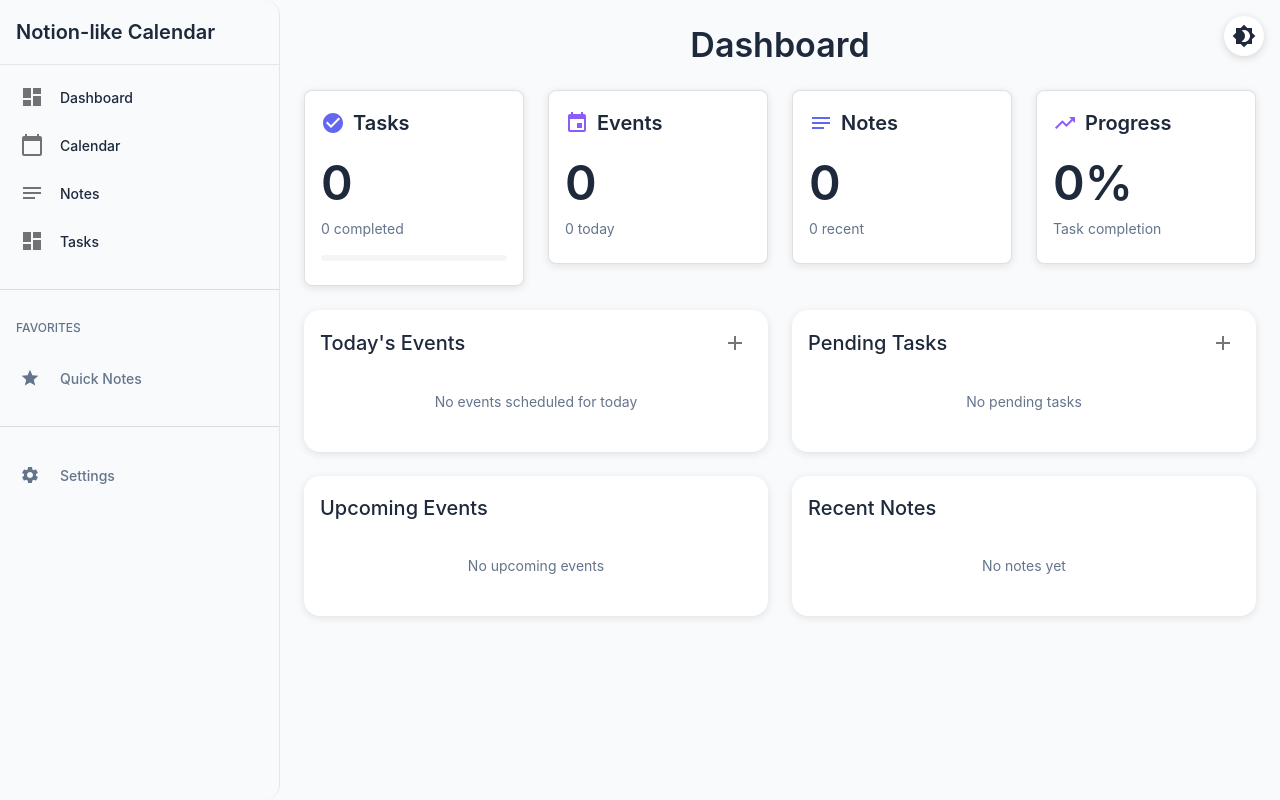
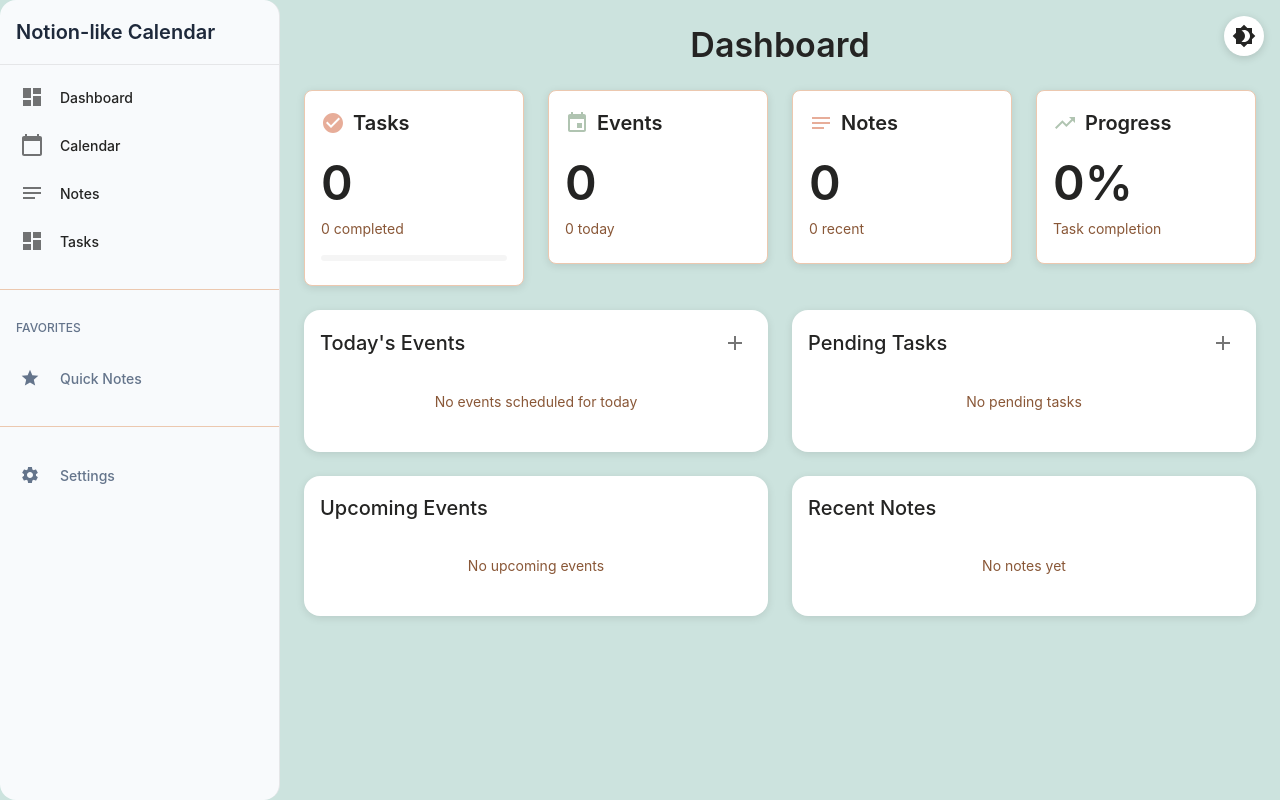
Before and after one commit to Kanak-75/NexaNote, a React (Create React App) app: page / in a window 1280 px wide. Built offline with nearby package versions, Linux system fonts and the light colour scheme; the HTML template or start-up script is replaced by a standard one.

Commit message:
hello guys <3

```diff
--- a/public/index.html
+++ b/public/index.html
@@ -16,6 +16,19 @@
       href="https://fonts.googleapis.com/css?family=Roboto:300,400,500,700&display=swap"
     />
     <link
+      rel="preconnect"
+      href="https://fonts.googleapis.com"
+    />
+    <link
+      rel="preconnect"
+      href="https://fonts.gstatic.com"
+      crossorigin
+    />
+    <link
+      href="https://fonts.googleapis.com/css2?family=Quicksand:wght@500;700&display=swap"
+      rel="stylesheet"
+    />
+    <link
       rel="stylesheet"
       href="https://fonts.googleapis.com/icon?family=Material+Icons"
     />
--- a/src/App.tsx
+++ b/src/App.tsx
@@ -15,18 +15,19 @@ const lightTheme = createTheme({
   palette: {
     mode: 'light',
     primary: {
-      main: '#6366f1',
+      main: '#e7ad99', // warm blush accent
     },
     secondary: {
-      main: '#8b5cf6',
+      main: '#b0c4b1', // sage
     },
     background: {
-      default: '#f8fafc',
+      default: '#cce3de', // soft mint canvas
       paper: '#ffffff',
     },
+    divider: '#ecc8af',
     text: {
-      primary: '#1e293b',
-      secondary: '#64748b',
+      primary: '#242423',
+      secondary: '#895737',
     },
   },
   typography: {
@@ -71,18 +72,19 @@ const darkTheme = createTheme({
   palette: {
     mode: 'dark',
     primary: {
-      main: '#818cf8',
+      main: '#e7ad99',
     },
     secondary: {
-      main: '#a78bfa',
+      main: '#b0c4b1',
     },
     background: {
-      default: '#0f172a',
-      paper: '#1e293b',
+      default: '#242423',
+      paper: '#2e2e2e',
     },
+    divider: '#895737',
     text: {
-      primary: '#f1f5f9',
-      secondary: '#94a3b8',
+      primary: '#cce3de',
+      secondary: '#b0c4b1',
     },
   },
   typography: {
--- a/src/components/Calendar.tsx
+++ b/src/components/Calendar.tsx
@@ -154,11 +154,11 @@ const Calendar: React.FC<CalendarProps> = ({
         <IconButton
           onClick={() => setCurrentDate(subMonths(currentDate, 1))}
           sx={{
-            backgroundColor: 'background.paper',
-            color: 'text.primary',
+            backgroundColor: '#ffffff',
+            color: '#242423',
             boxShadow: '0 2px 8px rgba(0,0,0,0.1)',
             '&:hover': {
-              backgroundColor: 'action.hover',
+              backgroundColor: '#ecc8af',
               transform: 'scale(1.05)'
             },
             transition: 'all 0.2s ease'
@@ -171,8 +171,8 @@ const Calendar: React.FC<CalendarProps> = ({
           sx={{
             flex: 1,
             textAlign: 'center',
-            fontWeight: 600,
-            color: 'text.primary'
+            fontWeight: 700,
+            color: '#242423'
           }}
         >
           {format(currentDate, 'MMMM yyyy')}
@@ -180,11 +180,11 @@ const Calendar: React.FC<CalendarProps> = ({
         <IconButton
           onClick={() => setCurrentDate(addMonths(currentDate, 1))}
           sx={{
-            backgroundColor: 'background.paper',
-            color: 'text.primary',
+            backgroundColor: '#ffffff',
+            color: '#242423',
             boxShadow: '0 2px 8px rgba(0,0,0,0.1)',
             '&:hover': {
-              backgroundColor: 'action.hover',
+              backgroundColor: '#ecc8af',
               transform: 'scale(1.05)'
             },
             transition: 'all 0.2s ease'
@@ -197,11 +197,11 @@ const Calendar: React.FC<CalendarProps> = ({
       <Paper
         elevation={2}
         sx={{
-          borderRadius: 2,
+          borderRadius: 4,
           overflow: 'hidden',
-          backgroundColor: 'background.paper',
-          border: '1px solid',
-          borderColor: 'divider'
+          backgroundColor: '#ffffff',
+          border: '2px solid',
+          borderColor: '#ecc8af'
         }}
       >
         <Grid container>
@@ -218,15 +218,15 @@ const Calendar: React.FC<CalendarProps> = ({
                   sx={{
                     p: 2,
                     textAlign: 'center',
-                    borderBottom: '1px solid',
-                    borderColor: 'divider',
-                    backgroundColor: 'background.paper',
+                    borderBottom: '2px solid',
+                    borderColor: '#ecc8af',
+                    backgroundColor: '#ffffff',
                   }}
                 >
-                  <Typography variant="body2" sx={{ fontWeight: 600, color: 'text.secondary', mb: 0.5 }}>
+                  <Typography variant="body2" sx={{ fontWeight: 700, color: '#895737', letterSpacing: 1, mb: 0.5 }}>
                     {day}
                   </Typography>
-                  <Typography variant="caption" sx={{ color: 'text.disabled' }}>
+                  <Typography variant="caption" sx={{ color: '#b0c4b1' }}>
                     {format(dayDate, 'd')}
                   </Typography>
                 </Box>
@@ -248,13 +248,13 @@ const Calendar: React.FC<CalendarProps> = ({
                     p: 1.5,
                     borderBottom: '1px solid',
                     borderRight: '1px solid',
-                    borderColor: 'divider',
-                    backgroundColor: isToday ? 'primary.light' : 'background.paper',
+                    borderColor: '#ecc8af',
+                    backgroundColor: isToday ? '#ffece4' : '#ffffff',
                     cursor: 'pointer',
                     position: 'relative',
                     transition: 'all 0.2s ease',
                     '&:hover': {
-                      backgroundColor: isToday ? 'primary.main' : 'action.hover',
+                      backgroundColor: isToday ? '#e7ad99' : '#f6f9f8',
                       transform: 'scale(1.01)',
                       zIndex: 1,
                       boxShadow: '0 4px 12px rgba(0,0,0,0.1)',
@@ -266,8 +266,8 @@ const Calendar: React.FC<CalendarProps> = ({
                     <Typography
                       variant="h6"
                       sx={{
-                        fontWeight: isToday ? 700 : 500,
-                        color: isCurrentMonth ? 'text.primary' : 'text.disabled',
+                        fontWeight: isToday ? 800 : 600,
+                        color: isCurrentMonth ? '#242423' : '#b0c4b1',
                         fontSize: isToday ? '1.2rem' : '1rem',
                       }}
                     >
@@ -277,10 +277,10 @@ const Calendar: React.FC<CalendarProps> = ({
                       size="small"
                       sx={{
                         p: 0.5,
-                        opacity: 0.6,
+                        opacity: 0.7,
                         '&:hover': {
                           opacity: 1,
-                          backgroundColor: 'action.hover'
+                          backgroundColor: '#cce3de'
                         }
                       }}
                     >
@@ -296,7 +296,7 @@ const Calendar: React.FC<CalendarProps> = ({
                         size="small"
                         sx={{
                           backgroundColor: event.color,
-                          color: 'white',
+                          color: '#ffffff',
                           fontSize: '0.7rem',
                           height: 20,
                           fontWeight: 400,
@@ -316,7 +316,7 @@ const Calendar: React.FC<CalendarProps> = ({
                       <Typography
                         variant="caption"
                         sx={{
-                          color: 'text.secondary',
+                          color: '#895737',
                           fontSize: '0.65rem',
                           textAlign: 'center',
                           opacity: 0.8
--- a/src/index.css
+++ b/src/index.css
@@ -10,7 +10,7 @@ body {
     sans-serif;
   -webkit-font-smoothing: antialiased;
   -moz-osx-font-smoothing: grayscale;
-  background-color: #fafafa;
+  background-color: #cce3de; /* soft canvas */
 }
 
 code {
@@ -23,3 +23,14 @@ code {
   display: flex;
   flex-direction: column;
 }
+
+/* Subtle app-wide accent helpers matching the palette */
+.accent-border {
+  border-color: #ecc8af !important;
+}
+.accent-text {
+  color: #242423 !important;
+}
+.muted-text {
+  color: #895737 !important;
+}
```
